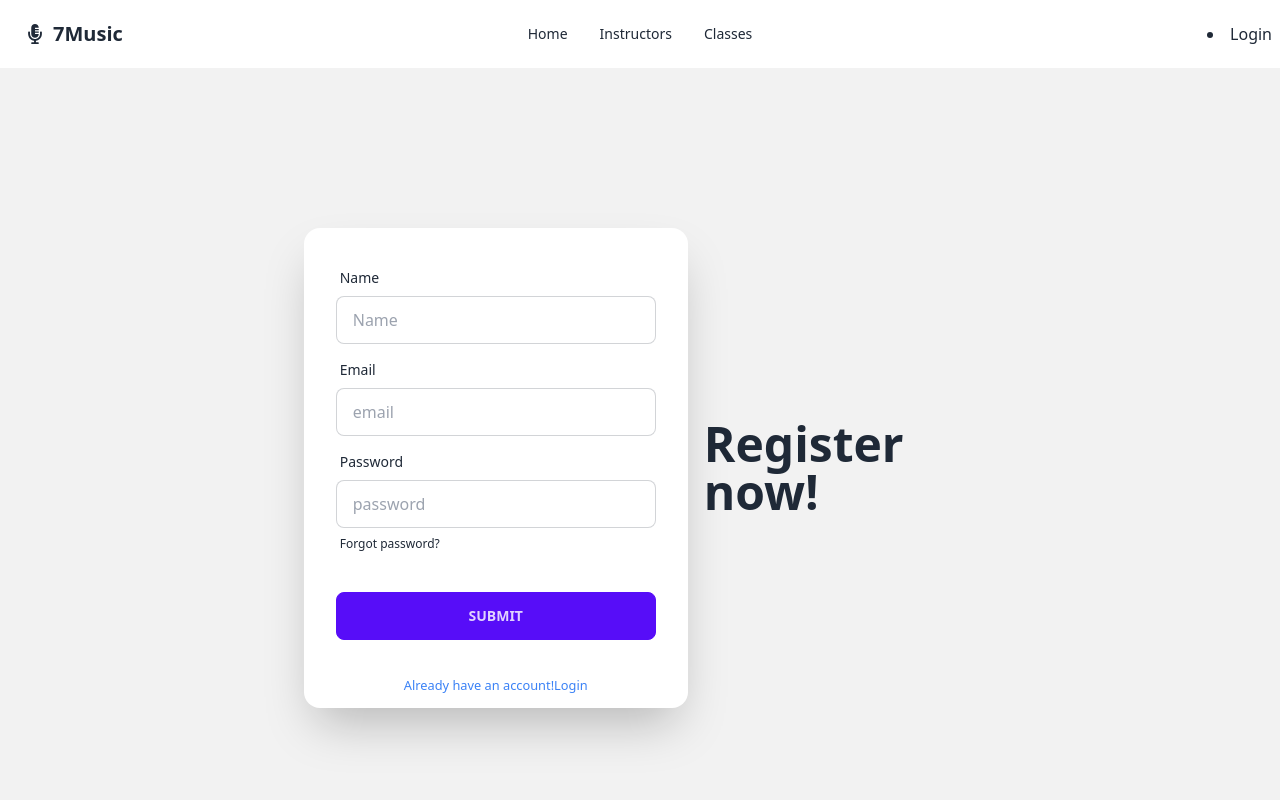
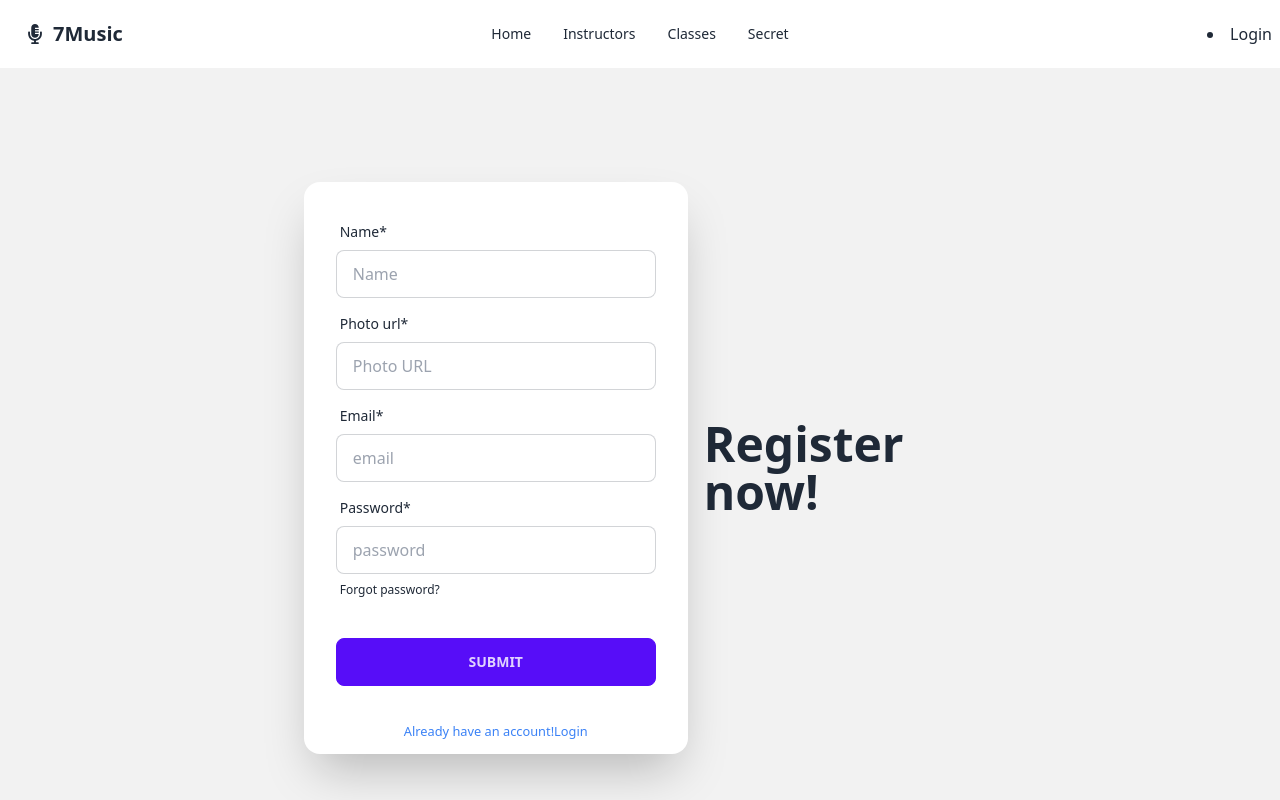
Before and after one commit to ApornaRakshit/summer-camp-client, a React (Vite) app: page /register in a window 1280 px wide. Shown: the top 800 px of the page. Built offline with nearby package versions, Linux system fonts and the light colour scheme; no server answers.

Commit message:
implement private route

```diff
--- a/src/Pages/Login/Login.jsx
+++ b/src/Pages/Login/Login.jsx
@@ -1,13 +1,16 @@
 import React, { useContext, useEffect } from 'react';
 import { AuthContext } from '../../providers/AuthProvider';
-import { Link } from 'react-router-dom';
+import { Link, useLocation, useNavigate } from 'react-router-dom';
 import { Helmet } from 'react-helmet-async';
 import Swal from 'sweetalert2';
 
 
 const Login = () => {
 const {signIn} =useContext(AuthContext)
+const navigate = useNavigate();
+const location = useLocation();
 
+const from = location.state?.from?.pathname || "/";
 
     useEffect(()=>{
 
@@ -29,7 +32,8 @@ const {signIn} =useContext(AuthContext)
             title: 'User login successful',
             showConfirmButton: false,
             timer: 1500
-          })
+          });
+          navigate(from,{replace: true});
       })
     }
     return (
--- a/src/Pages/Navbar/Navbar.jsx
+++ b/src/Pages/Navbar/Navbar.jsx
@@ -25,6 +25,7 @@ const handleLogOut = () =>{
       <li><Link to="/">Home</Link></li>
       <li><Link to="/instructor">Instructors</Link></li>
       <li><Link to="/classes">Classes</Link></li>
+      <li><Link to="/secret">Secret</Link></li>
 
       </>
 
@@ -33,6 +34,8 @@ const handleLogOut = () =>{
   <div className="navbar-end">
   {
         user ? <>
+        <span>{user?.displayName}</span>
+        <span>{user?.photoURL}</span>
         <button onClick={handleLogOut} className="btn btn-ghost">Logout</button>
         </> : <>
         <li><Link to="/login">Login</Link></li>
--- a/src/Pages/Register/Register.jsx
+++ b/src/Pages/Register/Register.jsx
@@ -2,20 +2,37 @@ import React, { useContext } from 'react';
 import { Helmet } from 'react-helmet-async';
 import { useForm } from 'react-hook-form';
 import { AuthContext } from '../../providers/AuthProvider';
-import { Link } from 'react-router-dom';
+import { Link, useNavigate } from 'react-router-dom';
+import Swal from 'sweetalert2';
 
 const Register = () => {
-    const { register, handleSubmit, watch, formState: { errors } } = useForm();
+    const { register, handleSubmit, reset, formState: { errors } } = useForm();
 
-const {createUser} = useContext(AuthContext)
+    const { createUser ,updateUserProfile } = useContext(AuthContext)
+    const navigate = useNavigate();
 
     const onSubmit = data => {
         console.log(data);
         createUser(data.email, data.password)
-        .then(result=>{
-          const loggedUser = result.user;
-          console.log(loggedUser)
-        })
+            .then(result => {
+                const loggedUser = result.user;
+                console.log(loggedUser)
+                updateUserProfile(data.name,data.photoURL)
+                .then(()=>{
+                    console.log("user profile info is updated")
+                })
+
+                reset();
+                Swal.fire({
+                    position: 'top-end',
+                    icon: 'success',
+                    title: 'user created successfully',
+                    showConfirmButton: false,
+                    timer: 1500
+                  });
+                  navigate('/')
+                  .catch(error=> console.log)
+            })
     }
 
     return (
@@ -33,22 +50,29 @@ const {createUser} = useContext(AuthContext)
                             <div className="form-control">
 
                                 <label className="label">
-                                    <span className="label-text">Name</span>
+                                    <span className="label-text">Name*</span>
                                 </label>
                                 <input type="text" {...register("name", { required: true })} name="name" placeholder='Name' className="input input-bordered" />
                                 {errors.name && <span className='text-red-600'>Name field is required</span>}
                             </div>
                             <div className="form-control">
+                                <label className="label">
+                                    <span className="label-text">Photo url*</span>
+                                </label>
+                                <input type="text" {...register("photoURL", { required: true })} placeholder='Photo URL' className="input input-bordered" />
+                                {errors.photoURL && <span className='text-red-600'>Photo URL is required</span>}
+                            </div>
+                            <div className="form-control">
 
                                 <label className="label">
-                                    <span className="label-text">Email</span>
+                                    <span className="label-text">Email*</span>
                                 </label>
                                 <input type="email" {...register("email", { required: true })} name="email" placeholder="email" className="input input-bordered" />
                                 {errors.email && <span className='text-red-600'>Email field is required</span>}
                             </div>
                             <div className="form-control">
                                 <label className="label">
-                                    <span className="label-text">Password</span>
+                                    <span className="label-text">Password*</span>
                                 </label>
                                 <input type="password" {...register("password", {
                                     required: true,
--- /dev/null
+++ b/src/Pages/Shared/Secret/Secret.jsx
@@ -0,0 +1,11 @@
+import React from 'react';
+
+const Secret = () => {
+    return (
+        <div>
+            <h2>Secret thing</h2>
+        </div>
+    );
+};
+
+export default Secret;
--- a/src/Routes/PrivateRoutes.jsx
+++ b/src/Routes/PrivateRoutes.jsx
@@ -1,13 +1,19 @@
 import React, { useContext } from 'react';
 import { AuthContext } from '../providers/AuthProvider';
-import { Navigate } from 'react-router-dom';
+import { Navigate, useLocation } from 'react-router-dom';
 
 const PrivateRoutes = ({children}) => {
-    const {user} = useContext(AuthContext)
+    const {user,loading} = useContext(AuthContext)
+    const location = useLocation();
+
+
+    if(loading){
+        return <progress className="progress w-56"></progress>
+    }
     if (user){
         return children
     }
-    return <Navigate to="/login"></Navigate>
+    return <Navigate to="/login"  state={{form:location}} replace></Navigate>
 
 };
 
--- a/src/Routes/Routes.jsx
+++ b/src/Routes/Routes.jsx
@@ -9,6 +9,8 @@ import SeeClasses from "../Pages/Home/SeeClasses/SeeClasses";
 import Classes from "../Pages/Classes/Classes/Classes";
 import Login from "../Pages/Login/Login";
 import Register from "../Pages/Register/Register";
+import PrivateRoutes from "./PrivateRoutes";
+import Secret from "../Pages/Shared/Secret/Secret";
 
   export const router = createBrowserRouter([
     {
@@ -38,6 +40,10 @@ import Register from "../Pages/Register/Register";
         {
           path: 'register',
           element:<Register></Register>
+        },
+        {
+          path: 'secret',
+          element: <PrivateRoutes><Secret></Secret></PrivateRoutes>
         }
       ]
     },
--- a/src/providers/AuthProvider.jsx
+++ b/src/providers/AuthProvider.jsx
@@ -1,5 +1,5 @@
 import { createContext, useContext, useEffect, useState } from "react";
-import { createUserWithEmailAndPassword, getAuth, onAuthStateChanged, signInWithEmailAndPassword, signOut } from "firebase/auth";
+import { createUserWithEmailAndPassword, getAuth, onAuthStateChanged, signInWithEmailAndPassword, signOut, updateProfile } from "firebase/auth";
 import { app } from "../firebase/firebase.config";
 
 export const AuthContext = createContext(null);
@@ -26,6 +26,13 @@ const AuthProvider = ({children}) => {
         return signOut(auth);
     }
 
+     const updateUserProfile = (name,photo)=>{
+        return updateProfile(auth.currentUser, {
+            displayName: name, photoURL: photo
+          })
+     }
+
+
     useEffect(()=>{
        const unsubscribe = onAuthStateChanged(auth,currentUser=>{
             setUser(currentUser);
@@ -41,7 +48,8 @@ const authInfo = {
    loading,
    createUser,
    signIn,
-   logOut
+   logOut,
+   updateUserProfile
 }
 
     return (
```
